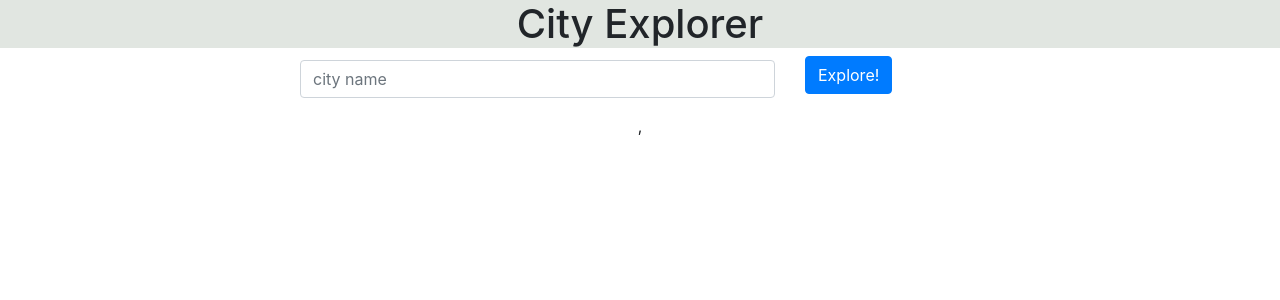
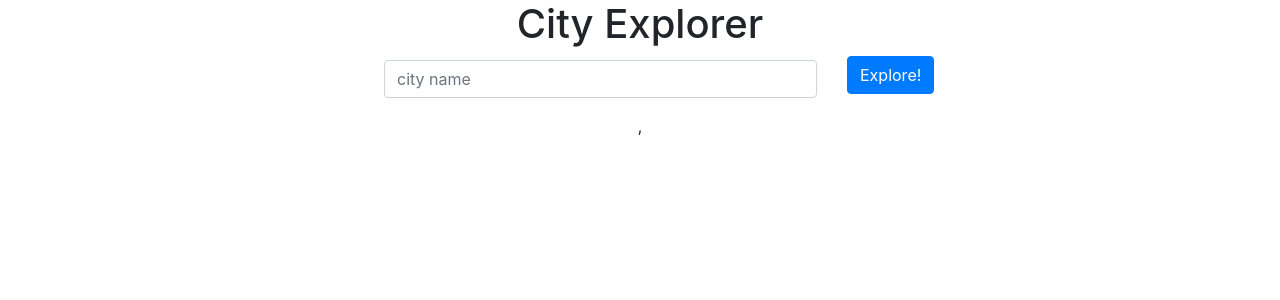
Before and after one commit to RoaaMustafa/API-locations, a React (Create React App) app: page / in a window 1280 px wide. Shown: the top 300 px of the page. Built offline with nearby package versions, Linux system fonts and the light colour scheme.

Commit message:
add style

```diff
--- a/src/App.js
+++ b/src/App.js
@@ -6,9 +6,9 @@ class App extends React.Component{
   render(){
     return(
       <div >
-        <header style={{backgroundColor:'#2422'}}>
+
         <h1 className="header-sec" > City Explorer </h1>
-        </header>
+
         <City
         />
       </div>
--- a/src/index.css
+++ b/src/index.css
@@ -16,7 +16,7 @@ code {
 }
 
 .container-sec1{
-  padding-left: 300px;
+  padding-left:30%;
 }
 .header-sec{
   text-align: center;
```
